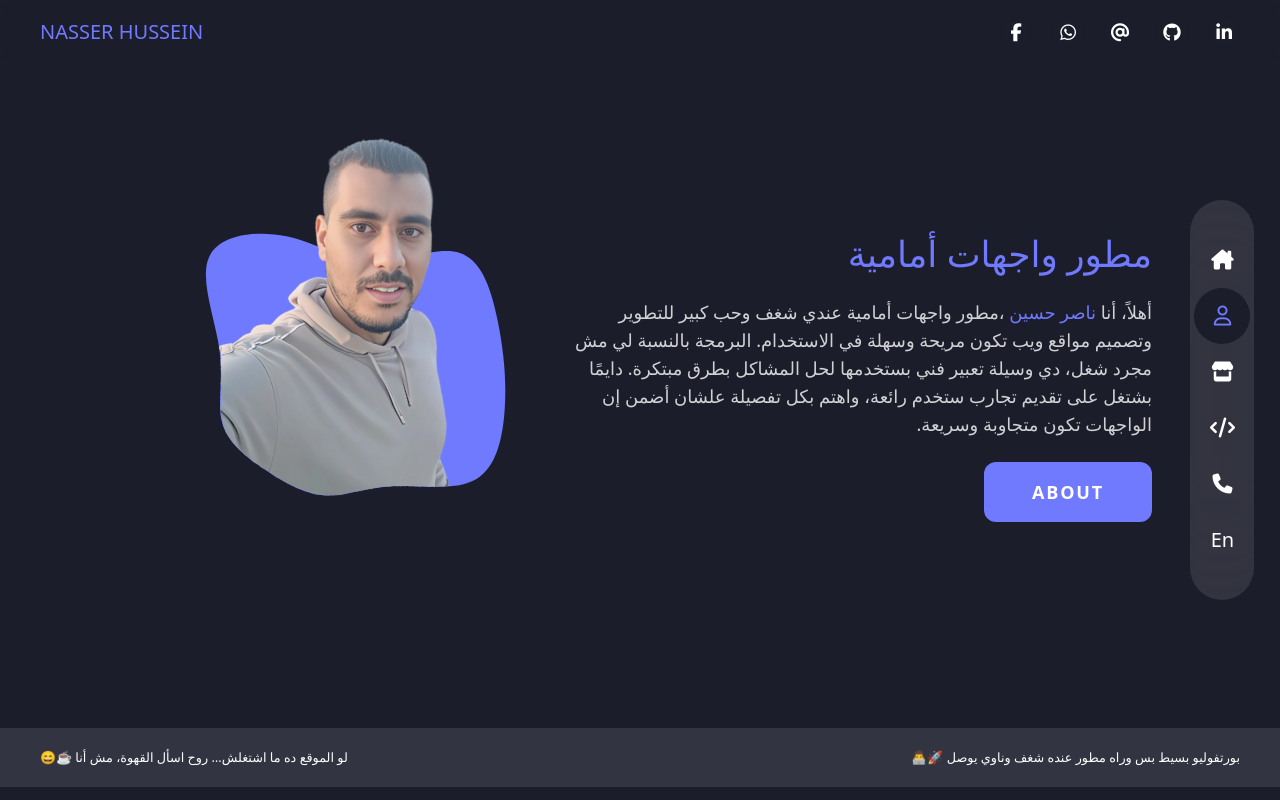
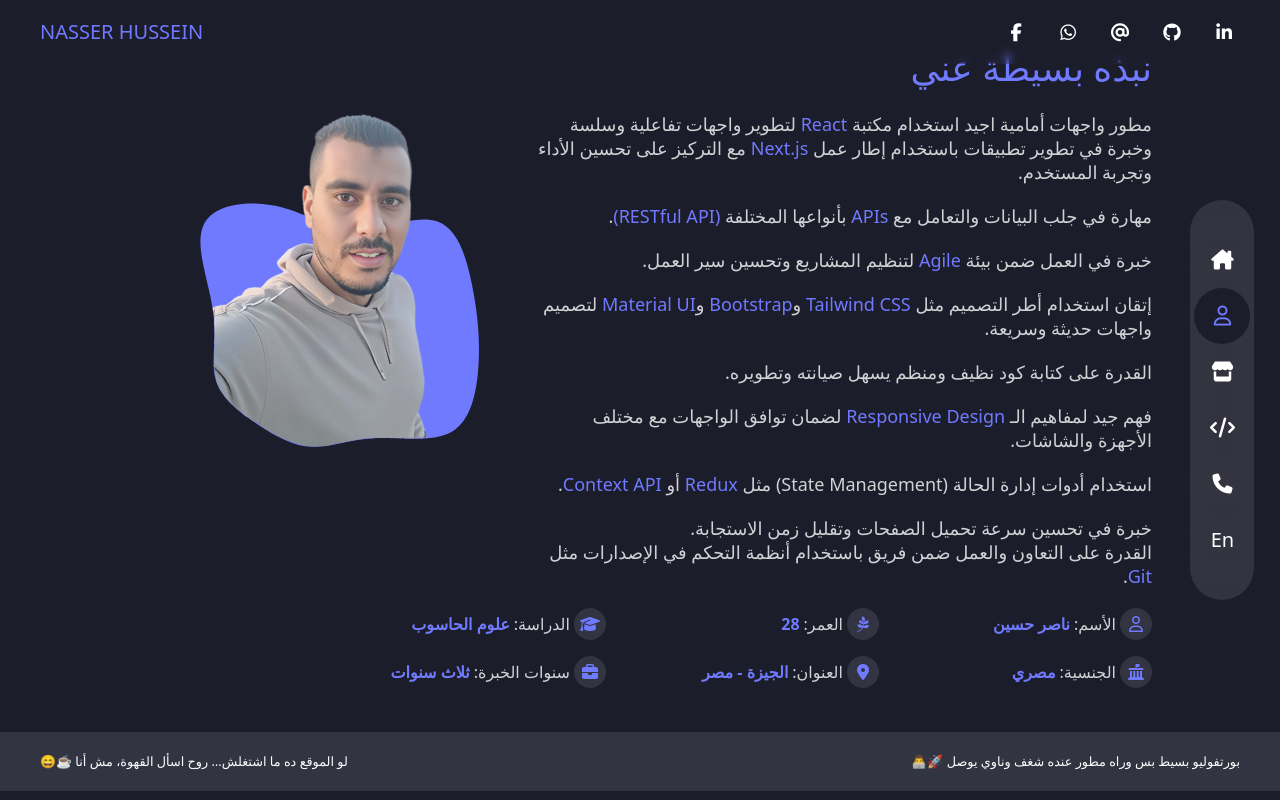
Before and after one commit to Nasser-H/nasser-portfolio, a Next.js app: page /about in a window 1280 px wide. Built offline with nearby package versions, Linux system fonts and the light colour scheme.

Commit message:
about has finshed

```diff
--- a/src/app/_components/footer/page.tsx
+++ b/src/app/_components/footer/page.tsx
@@ -2,7 +2,7 @@
 
 export default function Footer() {
   return <>
-  <footer className='static  px-4 lg:px-10 lg:py-5 pt-6 bg-bgSecond z-10'>
+  <footer className='static px-4 lg:px-10 lg:py-5 pt-6 bg-bgSecond z-10'>
     <div className='text-white flex lg:flex-row lg:justify-between flex-col-reverse text-center items-center gap-y-3 lg:pb-0 pb-24 md:text-[0.8rem] text-[0.7rem]'>
       <p dir='rtl'>لو الموقع ده ما اشتغلش… روح اسأل القهوة، مش أنا ☕😄</p>
       <p dir='rtl'>بورتفوليو بسيط بس وراه مطور عنده شغف وناوي يوصل 🚀👨‍💻</p>
--- a/src/app/about/page.tsx
+++ b/src/app/about/page.tsx
@@ -6,23 +6,55 @@
 
 export default function About() {
   return <>
-  <div className='lg:flex-row flex flex-col justify-center mb-5 items-center lg:px-32 px-6 mt-12 text-white'>
-    <div className='lg:w-[43%] sm:w-[60%] w-full md:w-1/2 relative rotate-[10deg] scale-x-[-1]'>
+  <div className='lg:flex-row flex flex-col justify-center mb-5 items-center lg:px-32 px-6 mt-12 text-white flex-wrap overflow-hidden'>
+    <div className='lg:w-[40%] sm:w-[60%] w-full md:w-1/2 relative rotate-[10deg] scale-x-[-1] mt-10'>
       <svg viewBox="0 0 200 200" xmlns="http://www.w3.org/2000/svg">
         <path fill="#707AFE" d="M38.8,-58.6C53,-59,68.9,-54,71.7,-43.3C74.6,-32.7,64.2,-16.3,59.8,-2.6C55.4,11.2,56.8,22.4,52.5,30.6C48.3,38.8,38.3,44,28.6,48.1C18.9,52.3,9.5,55.4,0.7,54.2C-8.1,53,-16.2,47.5,-28.4,44.8C-40.5,42.1,-56.8,42.2,-65.2,35.1C-73.5,28.1,-73.9,14.1,-72.4,0.9C-70.9,-12.3,-67.4,-24.6,-62.4,-37.4C-57.4,-50.1,-50.8,-63.3,-40.1,-64.8C-29.4,-66.3,-14.7,-56.2,-1.2,-54.1C12.3,-52.1,24.7,-58.1,38.8,-58.6Z" transform="translate(100 100)" />
       </svg>
-      <picture className='absolute bottom-[10.1%] w-[86.2%] start-[2.4138%]'><Image priority src={nasserImage} alt=''/></picture>
+      <picture className='absolute bottom-[10.1%] w-[86.2%] left-[2.4138%]'><Image priority src={nasserImage} alt=''/></picture>
     </div>
-    <div className='lg:w-[57%] w-full sm:w-[90%] flex flex-col items-end gap-y-6'>
-      <h1 className='text-main lg:text-4xl text-2xl font-extralight' dir='rtl'>مطور واجهات أمامية</h1>
-      <p className='text-lg font-extralight text-white/80 leading-7' dir='rtl'>
-        أهلاً، أنا <span className='text-main'>ناصر حسين</span> ،مطور واجهات أمامية عندي شغف وحب كبير للتطوير وتصميم
-        مواقع ويب تكون مريحة وسهلة في الاستخدام. البرمجة بالنسبة لي مش مجرد شغل،
-        دي وسيلة تعبير فني بستخدمها لحل المشاكل بطرق مبتكرة. دايمًا بشتغل على تقديم تجارب
-        ستخدم رائعة، واهتم بكل تفصيلة علشان أضمن إن الواجهات تكون متجاوبة وسريعة.
+    <div className='lg:w-[60%] w-full sm:w-[90%] flex flex-col items-end gap-y-6'>
+      <h1 className='text-main lg:text-4xl text-2xl font-extralight' dir='rtl'>نبذه بسيطة عني</h1>
+      <p className='text-lg font-extralight text-white/80 leading-6 space-y-5' dir='rtl'>
+      <span className='block'>
+        مطور واجهات أمامية اجيد استخدام مكتبة <span className='text-main'>React</span> لتطوير واجهات تفاعلية وسلسة
+        وخبرة في تطوير تطبيقات باستخدام إطار  عمل <span className='text-main'>Next.js</span> مع التركيز على تحسين الأداء وتجربة المستخدم.
+      </span>
+      <span className='block'>
+        مهارة في جلب البيانات والتعامل مع <span className='text-main'>APIs</span> بأنواعها المختلفة <span className='text-main'>(RESTful API)</span>.
+      </span>
+      <span className='block'>
+        خبرة في العمل ضمن بيئة <span className='text-main'>Agile</span> لتنظيم المشاريع وتحسين سير العمل.
+      </span>
+      <span className='block'>
+        إتقان استخدام أطر التصميم مثل <span className='text-main'>Tailwind CSS</span> و<span className='text-main'>Bootstrap</span> و<span className='text-main'>Material UI</span> لتصميم واجهات حديثة وسريعة.
+      </span>
+      <span className='block'>
+        القدرة على كتابة كود نظيف ومنظم يسهل صيانته وتطويره.
+      </span>
+      <span className='block'>
+        فهم جيد لمفاهيم الـ <span className='text-main'>Responsive Design</span> لضمان توافق الواجهات مع مختلف الأجهزة والشاشات.
+      </span>
+      <span className='block'>
+      استخدام أدوات إدارة الحالة (State Management) مثل <span className='text-main'>Redux</span> أو <span className='text-main'>Context API</span>.
+      </span>
+      <span className='block'>
+        خبرة في تحسين سرعة تحميل الصفحات وتقليل زمن الاستجابة.
+      </span>
+      <span>
+        القدرة على التعاون والعمل ضمن فريق باستخدام أنظمة التحكم في الإصدارات مثل <span className='text-main'>Git</span>.
+      </span>
       </p>
-      <Link className='btn uppercase md:py-3 md:px-8 lg:py-4 lg:px-12 tracking-widest text-lg' href={'/about'}>about</Link>
     </div>
+    <ul dir='rtl' className='text-white/80 font-light md:flex space-y-4 md:space-y-0 flex-wrap gap-y-4 w-full md:w-[90%] lg:w-[80%] xl:w-3/2 mt-5 mb-6 me-auto'>
+        <li className='flex items-center w-full md:w-1/3'><span className='size-8 bg-[#333441] text-main rounded-full flex justify-center items-center me-1'><i className="fa-regular fa-user"></i></span>الأسم: <span className='text-main ms-1 font-bold texl-sm'>ناصر حسين</span> </li>
+        <li className='flex items-center w-full md:w-1/3'><span className='size-8 bg-[#333441] text-main rounded-full flex justify-center items-center me-1'><i className="fa-brands fa-pagelines"></i></span>العمر: <span className='text-main ms-1 font-bold texl-sm'>28</span> </li>
+        <li className='flex items-center w-full md:w-1/3'><span className='size-8 bg-[#333441] text-main rounded-full flex justify-center items-center me-1'><i className="fa-solid fa-graduation-cap"></i></span>الدراسة: <span className='text-main ms-1 font-bold texl-sm'>علوم الحاسوب</span> </li>
+        <li className='flex items-center w-full md:w-1/3'><span className='size-8 bg-[#333441] text-main rounded-full flex justify-center items-center me-1'><i className="fa-solid fa-landmark-flag"></i></span>الجنسية: <span className='text-main ms-1 font-bold texl-sm'>مصري</span> </li>
+        <li className='flex items-center w-full md:w-1/3'><span className='size-8 bg-[#333441] text-main rounded-full flex justify-center items-center me-1'><i className="fa-solid fa-location-dot"></i></span>العنوان: <span className='text-main ms-1 font-bold texl-sm'>الجيزة - مصر</span> </li>
+        <li className='flex items-center w-full md:w-1/3'><span className='size-8 bg-[#333441] text-main rounded-full flex justify-center items-center me-1'><i className="fa-solid fa-briefcase"></i></span>سنوات الخبرة: <span className='text-main ms-1 font-bold texl-sm'>ثلاث سنوات</span> </li>
+      </ul>
   </div>
+
   </>
 }
--- a/src/app/layout.tsx
+++ b/src/app/layout.tsx
@@ -39,7 +39,7 @@
       <body className={`${geistSans.variable} ${geistMono.variable} bg-bgMain`}>
           <TopBar/>
           <NavBar/>
-          <div className="wrapper min-h-[77.1vh] lg:min-h-[91vh] pt-16 lg:pt-36 xl:pt-0 flex items-center">
+          <div className="wrapper min-h-[77.1vh] lg:min-h-[91vh] pt-16 lg:pt-36 xl:pt-0 flex items-center justify-center">
             {children}
           </div>
           <Footer/>
--- a/src/app/page.tsx
+++ b/src/app/page.tsx
@@ -5,21 +5,23 @@
 export default function Home() {
   return <>
   <div className='lg:flex-row flex flex-col justify-center mb-5 items-center lg:px-32 px-6 mt-12 text-white'>
-    <div className='lg:w-[43%] sm:w-[60%] w-full md:w-1/2 relative'>
+    <div className='lg:w-[43%] sm:w-[60%] w-full md:w-1/2 relative  scale-x-[-1]'>
       <svg viewBox="0 0 200 200" xmlns="http://www.w3.org/2000/svg">
         <path fill="#707AFE" d="M49.6,-65.3C60.7,-60.1,63.8,-40.9,67.5,-23.4C71.1,-5.9,75.2,9.9,70.9,23C66.5,36,53.7,46.2,40.5,50.6C27.3,55,13.7,53.7,-0.9,54.9C-15.4,56.1,-30.7,59.7,-39.9,54C-49.1,48.2,-52.2,33.1,-57.6,18.3C-63,3.5,-70.7,-11,-67.4,-22.1C-64.1,-33.2,-49.7,-40.9,-36.6,-45.4C-23.5,-50,-11.8,-51.4,3.7,-56.5C19.2,-61.6,38.4,-70.5,49.6,-65.3Z" transform="translate(100 100)" />
       </svg>
-      <picture className='absolute bottom-[14.7%] w-[71%] start-[17.9%]'><Image width={453} height={604} priority src={nasserImag} alt="Nasser Hussein photo" /></picture>
+      <picture className='absolute bottom-[14.7%] w-[71%] left-[17.9%]'><Image width={453} height={604} priority src={nasserImag} alt="Nasser Hussein photo" /></picture>
     </div>
     <div className='lg:w-[57%] w-full sm:w-[90%] flex flex-col items-end gap-y-6'>
       <h1 className='text-main lg:text-4xl text-2xl font-extralight' dir='rtl'>مطور واجهات أمامية</h1>
       <p className='text-lg font-extralight text-white/80 leading-7' dir='rtl'>
-        أهلاً، أنا <span className='text-main'>ناصر حسين</span> ،مطور واجهات أمامية عندي شغف وحب كبير للتطوير وتصميم
-        مواقع ويب تكون مريحة وسهلة في الاستخدام. البرمجة بالنسبة لي مش مجرد شغل،
-        دي وسيلة تعبير فني بستخدمها لحل المشاكل بطرق مبتكرة. دايمًا بشتغل على تقديم تجارب
-        ستخدم رائعة، واهتم بكل تفصيلة علشان أضمن إن الواجهات تكون متجاوبة وسريعة.
+        أهلاً، أنا <span className='text-main'>ناصر حسين</span>، مطور واجهات
+         أمامية وعندي شغف كبير بالتصميم وتطوير مواقع الويب علشان تكون
+         مريحة وسهلة الاستخدام. البرمجة بالنسبة لي مش بس شغل، دي
+         وسيلة تعبير فني بستخدمها عشان أحل المشاكل بطرق مبتكرة.
+         دايمًا بشتغل على تقديم تجارب استخدام سهلة،
+         وباهتم بكل تفصيلة عشان أضمن إن الواجهات تكون دائما متجاوبة وسريعة.
       </p>
-      <Link className='btn uppercase md:py-3 md:px-8 lg:py-4 lg:px-12 tracking-widest text-lg' href={'/about'}>about</Link>
+      <Link dir='rtl' className='btn uppercase md:py-3 md:px-8 lg:py-4 lg:px-12 tracking-widest text-lg' href={'/about'}>سيرتي الذاتية (CV)</Link>
     </div>
   </div>
   </>
```
